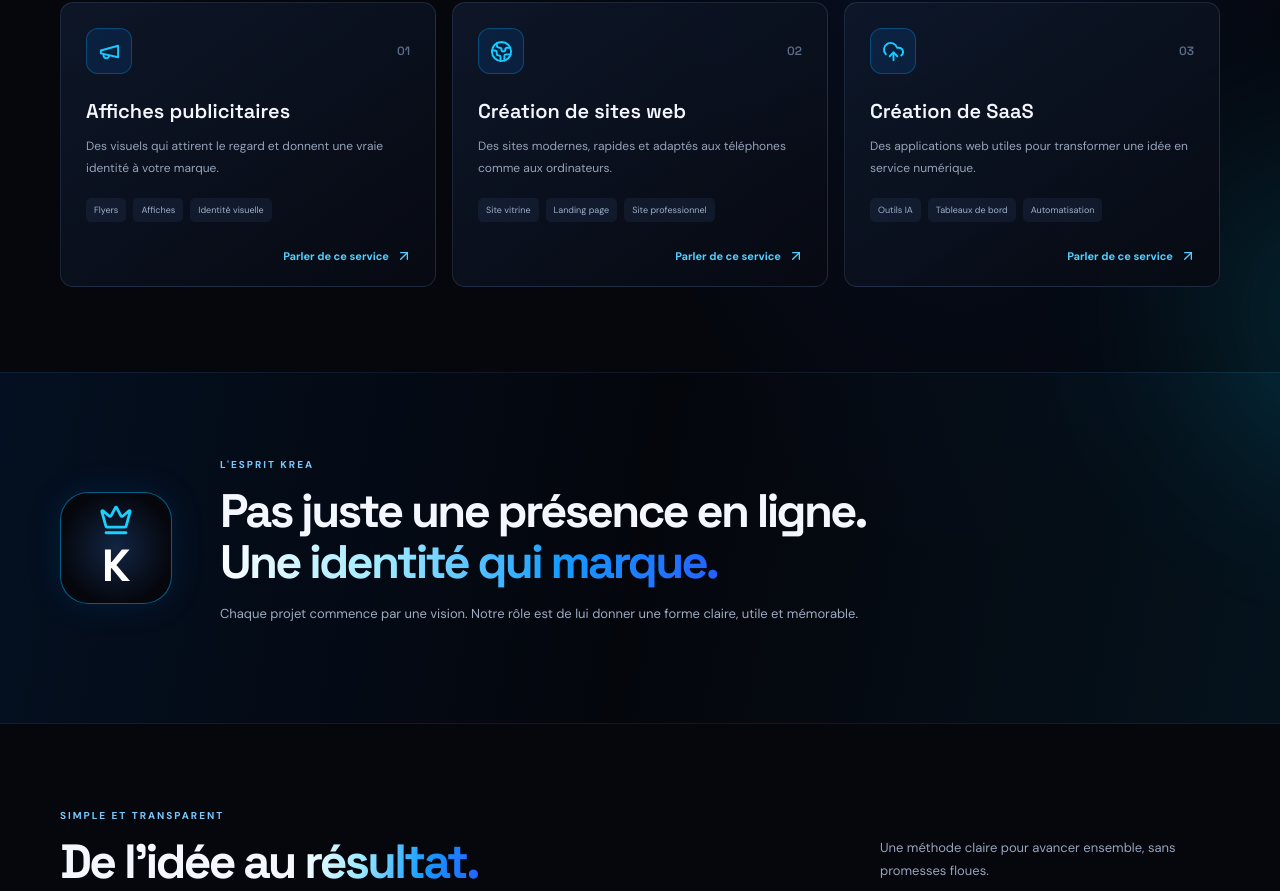
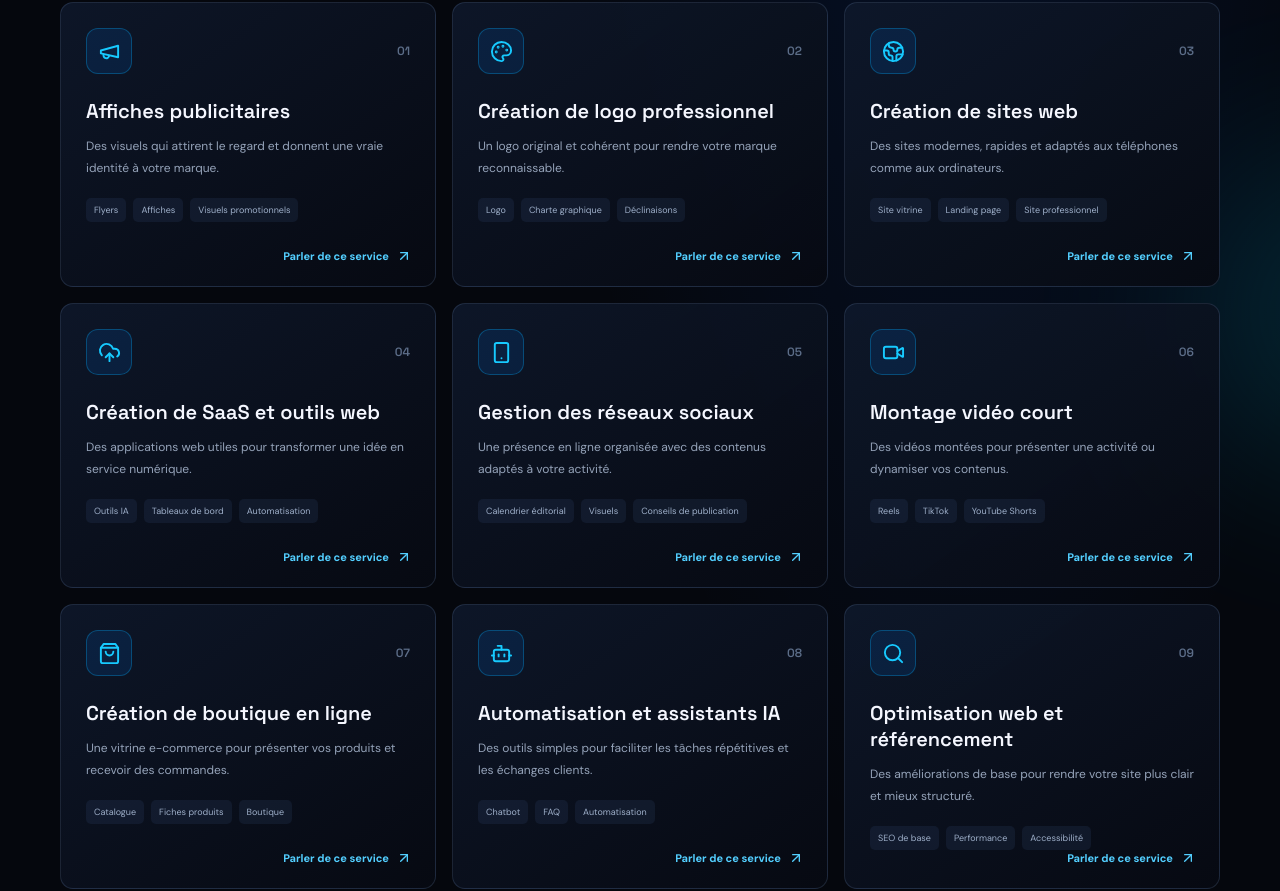
Before and after one commit to claus225/videoai-miniapp, a React (Vite) app: page / in a window 1280 px wide. Shown: the part 898-1789 px from the top of the page. Built offline with nearby package versions, Linux system fonts and the light colour scheme.

Commit message:
Add professional logo and digital services

```diff
--- a/src/App.jsx
+++ b/src/App.jsx
@@ -2,7 +2,8 @@ import { useState } from 'react'
 import {
   ArrowUpRight, Menu, X, Megaphone, Code2, CloudUpload,
   Crown, Sparkles, Check, Instagram, Facebook, Youtube,
-  Globe2, Layers3, MessageCircle, ChevronDown
+  Globe2, Layers3, MessageCircle, ChevronDown, Palette,
+  Video, Smartphone, ShoppingBag, Search, Bot
 } from 'lucide-react'
 
 const services = [
@@ -11,21 +12,63 @@ const services = [
     icon: Megaphone,
     title: 'Affiches publicitaires',
     description: 'Des visuels qui attirent le regard et donnent une vraie identité à votre marque.',
-    tags: ['Flyers', 'Affiches', 'Identité visuelle'],
+    tags: ['Flyers', 'Affiches', 'Visuels promotionnels'],
   },
   {
     number: '02',
+    icon: Palette,
+    title: 'Création de logo professionnel',
+    description: 'Un logo original et cohérent pour rendre votre marque reconnaissable.',
+    tags: ['Logo', 'Charte graphique', 'Déclinaisons'],
+  },
+  {
+    number: '03',
     icon: Globe2,
     title: 'Création de sites web',
     description: 'Des sites modernes, rapides et adaptés aux téléphones comme aux ordinateurs.',
     tags: ['Site vitrine', 'Landing page', 'Site professionnel'],
   },
   {
-    number: '03',
+    number: '04',
     icon: CloudUpload,
-    title: 'Création de SaaS',
+    title: 'Création de SaaS et outils web',
     description: 'Des applications web utiles pour transformer une idée en service numérique.',
     tags: ['Outils IA', 'Tableaux de bord', 'Automatisation'],
+  },
+  {
+    number: '05',
+    icon: Smartphone,
+    title: 'Gestion des réseaux sociaux',
+    description: 'Une présence en ligne organisée avec des contenus adaptés à votre activité.',
+    tags: ['Calendrier éditorial', 'Visuels', 'Conseils de publication'],
+  },
+  {
+    number: '06',
+    icon: Video,
+    title: 'Montage vidéo court',
+    description: 'Des vidéos montées pour présenter une activité ou dynamiser vos contenus.',
+    tags: ['Reels', 'TikTok', 'YouTube Shorts'],
+  },
+  {
+    number: '07',
+    icon: ShoppingBag,
+    title: 'Création de boutique en ligne',
+    description: 'Une vitrine e-commerce pour présenter vos produits et recevoir des commandes.',
+    tags: ['Catalogue', 'Fiches produits', 'Boutique'],
+  },
+  {
+    number: '08',
+    icon: Bot,
+    title: 'Automatisation et assistants IA',
+    description: 'Des outils simples pour faciliter les tâches répétitives et les échanges clients.',
+    tags: ['Chatbot', 'FAQ', 'Automatisation'],
+  },
+  {
+    number: '09',
+    icon: Search,
+    title: 'Optimisation web et référencement',
+    description: 'Des améliorations de base pour rendre votre site plus clair et mieux structuré.',
+    tags: ['SEO de base', 'Performance', 'Accessibilité'],
   },
 ]
 
@@ -147,7 +190,7 @@ function App() {
             <form className="contact-form" onSubmit={handleSubmit}>
               <label>Votre nom<input required name="name" placeholder="Comment vous appeler ?" /></label>
               <label>Votre adresse e-mail<input required type="email" name="email" placeholder="vous@exemple.com" /></label>
-              <label>Votre projet<select name="project" defaultValue=""><option value="" disabled>Choisir un service</option><option>Affiche publicitaire</option><option>Création de site web</option><option>Création de SaaS</option><option>Autre projet digital</option></select><ChevronDown className="select-chevron" size={16} /></label>
+              <label>Votre projet<select name="project" defaultValue=""><option value="" disabled>Choisir un service</option><option>Affiche publicitaire</option><option>Création de logo professionnel</option><option>Création de site web</option><option>Création de SaaS et outils web</option><option>Gestion des réseaux sociaux</option><option>Montage vidéo court</option><option>Création de boutique en ligne</option><option>Automatisation et assistants IA</option><option>Optimisation web et référencement</option><option>Autre projet digital</option></select><ChevronDown className="select-chevron" size={16} /></label>
               <label>Quelques détails<textarea required name="message" rows="3" placeholder="Parlez-nous de votre idée..." /></label>
               <button className="button button-primary submit-button" type="submit">Préparer ma demande <ArrowUpRight size={18} /></button>
               {sent && <p className="form-feedback"><Check size={16} /> Formulaire de démonstration : aucun message n'a été envoyé. Le contact sera activé après configuration.</p>}
```
